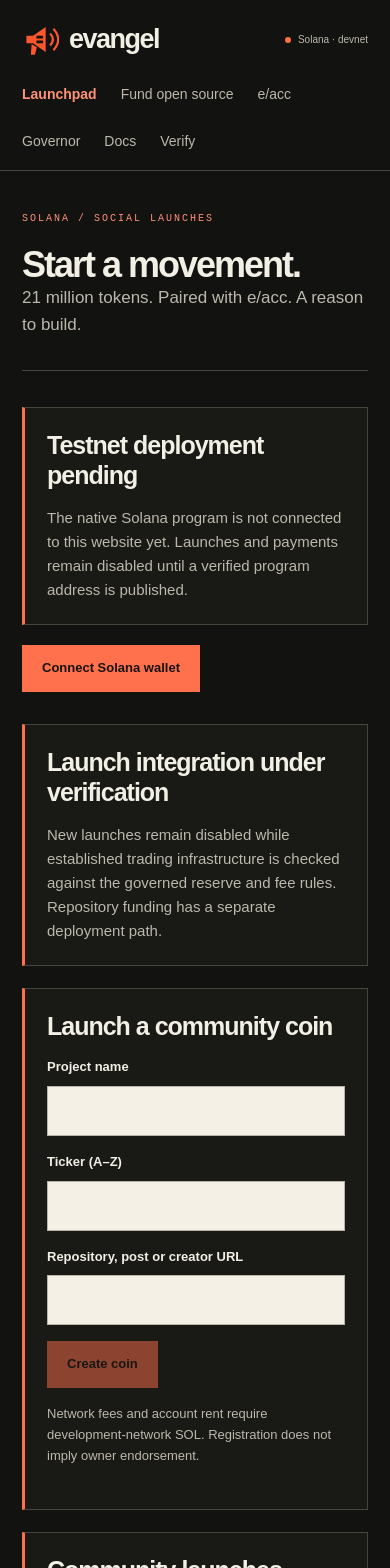
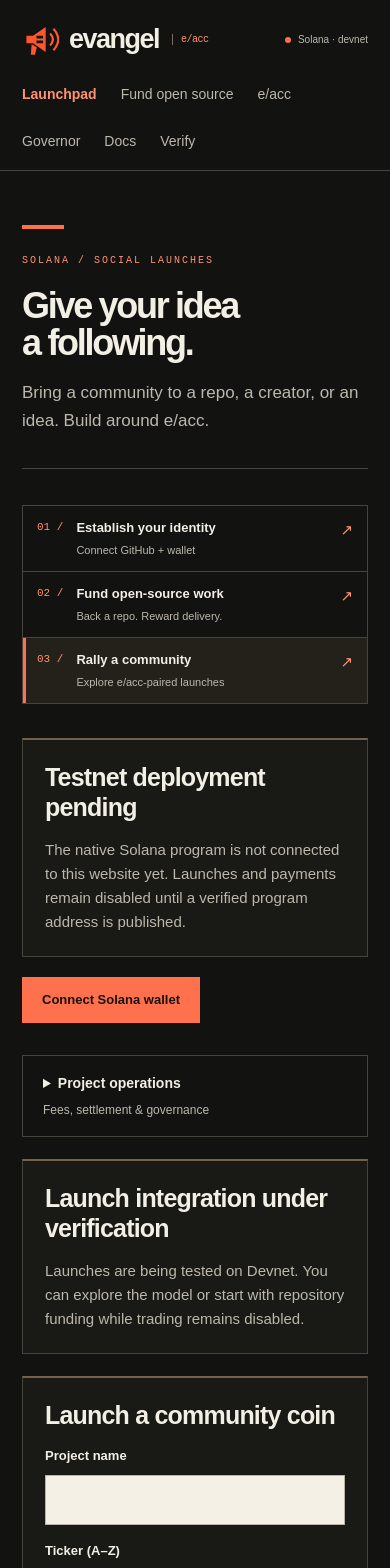
Before and after one commit to happycamper-stix/evangel-fund, a Next.js app: page /launch in a window 390 px wide. Shown: the top 1568 px of the page. Built offline with nearby package versions, Linux system fonts and the light colour scheme.

Commit message:
Publish e/acc design and builder journey refresh (55517ab)

```diff
--- a/app/evangel.css
+++ b/app/evangel.css
@@ -1380,8 +1380,239 @@
 }
 
 /* Repository verification adds a sixth navigation item. */
-.site-header .site-links { flex-wrap: wrap; }
-.identity-verification { min-width: 0; }
-.identity-verification input { display: block; width: 100%; max-width: 42rem; padding: 12px; margin: 8px 0 18px; color: inherit; background: transparent; border: 1px solid currentColor; border-radius: 6px; }
-.identity-verification pre { white-space: pre-wrap; overflow-wrap: anywhere; }
-.identity-verification .cl-rootBox, .identity-verification .cl-cardBox { max-width: 100%; }
+.site-header .site-links {
+  flex-wrap: wrap;
+}
+.identity-verification {
+  min-width: 0;
+}
+.identity-verification input {
+  display: block;
+  width: 100%;
+  max-width: 42rem;
+  padding: 12px;
+  margin: 8px 0 18px;
+  color: inherit;
+  background: transparent;
+  border: 1px solid currentColor;
+  border-radius: 6px;
+}
+.identity-verification pre {
+  white-space: pre-wrap;
+  overflow-wrap: anywhere;
+}
+.identity-verification .cl-rootBox,
+.identity-verification .cl-cardBox {
+  max-width: 100%;
+}
+
+/* Shared e/acc wayfinding and editorial hierarchy. */
+.site-acc-mark {
+  font: 11px monospace;
+  letter-spacing: -0.5px;
+  color: #ff9274;
+  border-left: 1px solid #746e60;
+  margin-left: 8px;
+  padding-left: 12px;
+}
+.ev-app .site-guide-intro {
+  position: relative;
+  padding-top: 14px;
+  max-width: 100%;
+}
+.ev-app .site-guide-intro:before {
+  content: "";
+  display: block;
+  width: 42px;
+  height: 4px;
+  background: #ff704c;
+  margin-bottom: 24px;
+}
+.ev-app .site-guide-intro h1 {
+  max-width: 880px;
+  font-size: clamp(36px, 5.5vw, 72px);
+  line-height: 1.02;
+  letter-spacing: -2.3px;
+  text-wrap: balance;
+}
+.ev-app .site-guide-intro > p:last-child {
+  max-width: 660px;
+  font-size: 17px;
+  line-height: 1.65;
+  margin-top: 18px;
+}
+.builder-path {
+  display: grid;
+  grid-template-columns: repeat(3, minmax(0, 1fr));
+  margin: 26px 0 34px;
+  border: 1px solid #45443d;
+}
+.builder-path a {
+  display: flex;
+  gap: 13px;
+  align-items: flex-start;
+  padding: 20px 17px;
+  min-width: 0;
+  color: #f2efe5;
+}
+.builder-path a + a {
+  border-left: 1px solid #45443d;
+}
+.builder-path a:hover,
+.builder-path a[aria-current] {
+  background: #24211b;
+  text-decoration: none;
+}
+.builder-path a[aria-current] {
+  box-shadow: inset 0 3px #ff704c;
+}
+.builder-step {
+  font: 11px monospace;
+  color: #ff9274;
+  padding-top: 3px;
+}
+.builder-path strong {
+  display: block;
+  font-size: 13px;
+  line-height: 1.5;
+}
+.builder-path small {
+  display: block;
+  color: #bcb8ac;
+  font-size: 12px;
+  margin-top: 5px;
+  line-height: 1.5;
+}
+.builder-path a > span:last-child {
+  margin-left: auto;
+  color: #ff9274;
+}
+.workspace-tools {
+  border: 1px solid #45443d;
+  padding: 16px 20px;
+}
+.workspace-tools > summary {
+  cursor: pointer;
+  font-size: 14px;
+  font-weight: 700;
+  color: #f2efe5;
+}
+.workspace-tools > summary span {
+  font-weight: 400;
+  color: #bcb8ac;
+  margin-left: 15px;
+  font-size: 12px;
+}
+.workspace-tools[open] > .ev-stack {
+  margin-top: 22px;
+}
+.acc-thesis {
+  display: grid;
+  grid-template-columns: 0.7fr 1fr;
+  align-items: center;
+  gap: 40px;
+  border: 1px solid #45443d;
+  padding: 40px;
+  background: repeating-linear-gradient(
+    0deg,
+    transparent,
+    transparent 39px,
+    #45443d18 40px
+  );
+}
+.acc-thesis-symbol {
+  font-size: clamp(70px, 10vw, 140px);
+  font-weight: 900;
+  letter-spacing: -9px;
+  color: #ff704c;
+  transform: rotate(-7deg);
+  text-align: center;
+}
+.ev-app .acc-thesis h2 {
+  font-size: clamp(30px, 4vw, 48px);
+  font-weight: 800;
+  line-height: 1.05;
+  letter-spacing: -1.8px;
+  margin: 14px 0 20px;
+}
+.acc-thesis .ev-button {
+  display: inline-flex;
+  margin-top: 24px;
+}
+.ev-app .site-guide .ev-card {
+  border-left: 1px solid #45443d;
+  border-top: 2px solid #74604b;
+}
+.ev-app .ev-card > h2 {
+  font-weight: 700;
+  letter-spacing: -0.8px;
+}
+.ev-app :is(input, textarea, select):focus-visible {
+  outline: 2px solid #ff9274;
+  outline-offset: 3px;
+}
+@media (max-width: 700px) {
+  .builder-path {
+    grid-template-columns: 1fr;
+  }
+  .builder-path a + a {
+    border-left: 0;
+    border-top: 1px solid #45443d;
+  }
+  .builder-path a {
+    padding: 15px;
+  }
+  .builder-path a[aria-current] {
+    box-shadow: inset 3px 0 #ff704c;
+  }
+  .acc-thesis {
+    grid-template-columns: 1fr;
+    gap: 24px;
+    padding: 25px;
+  }
+  .acc-thesis-symbol {
+    font-size: 94px;
+    text-align: left;
+    transform: none;
+  }
+  .workspace-tools > summary span {
+    display: block;
+    margin: 6px 0 0;
+  }
+  .site-acc-mark {
+    font-size: 10px;
+    margin-left: 3px;
+    padding-left: 8px;
+  }
+}
+@media (prefers-reduced-motion: reduce) {
+  .ev-app * {
+    scroll-behavior: auto !important;
+    animation: none !important;
+    transition: none !important;
+  }
+}
+.ev-app .site-brand > .site-acc-mark {
+  display: inline-block;
+  width: auto;
+  height: auto;
+  background: none;
+  border-radius: 0;
+  color: #ff9274;
+  font: 11px monospace;
+  letter-spacing: -0.5px;
+}
+.ev-app .builder-path a:not(.ev-button) {
+  text-decoration: none;
+}
+@media (max-width: 700px) {
+  .builder-path small {
+    font-size: 11px;
+  }
+  .builder-path a {
+    padding: 12px 14px;
+  }
+  .ev-app .site-brand > .site-acc-mark {
+    font-size: 10px;
+  }
+}
--- a/app/layout.js
+++ b/app/layout.js
@@ -3,7 +3,7 @@
 export const metadata = {
   metadataBase: new URL("https://evangel.fund"),
   robots: { index: false, follow: false },
-  title: "Evangel — Believe in something. Bring people with you.",
+  title: "Evangel — Build it. Back it. Spread it.",
   description:
     "Rally around e/acc and support open-source workers. Community launches, earned token exposure and transparent funding without an Evangel platform token.",
 };
--- /dev/null
+++ b/components/site/BuilderPath.js
@@ -0,0 +1,30 @@
+import Link from "next/link";
+export default function BuilderPath({ active }) {
+  return (
+    <nav className="builder-path" aria-label="Builder journey">
+      {[
+        ["/verify", "01", "Establish your identity", "Connect GitHub + wallet"],
+        [
+          "/fund",
+          "02",
+          "Fund open-source work",
+          "Back a repo. Reward delivery.",
+        ],
+        ["/launch", "03", "Rally a community", "Explore e/acc-paired launches"],
+      ].map(([href, n, title, detail]) => (
+        <Link
+          key={href}
+          href={href}
+          aria-current={active === href ? "step" : undefined}
+        >
+          <span className="builder-step">{n} /</span>
+          <span>
+            <strong>{title}</strong>
+            <small>{detail}</small>
+          </span>
+          <span aria-hidden="true">↗</span>
+        </Link>
+      ))}
+    </nav>
+  );
+}
--- a/components/site/SiteChrome.js
+++ b/components/site/SiteChrome.js
@@ -32,7 +32,7 @@
       <header className="site-header">
         <Link className="site-brand" href="/" aria-label="Evangel home">
           <img src="/evangel-mark.svg" alt="" width="37" height="39" />
-          evangel
+          evangel<span className="site-acc-mark">e/acc</span>
         </Link>
         <SiteLinks active={active} />
         <span className="site-network">
@@ -46,15 +46,15 @@
 export function SiteFooter() {
   return (
     <footer className="site-footer">
-      <span>evangel / ideas spread through people</span>
+      <span>evangel / build it. back it. spread it.</span>
       <nav aria-label="Resources">
         <Link href="/docs">Documentation</Link>
         <Link href="/setup">Funding guide</Link>
         <Link href="/governor">Governor status</Link>
       </nav>
       <small>
-        {solanaNetwork().cluster} · Token launches and funding require a
-        deployed Solana program.
+        {solanaNetwork().cluster} pilot · Test assets only · Public trading not
+        enabled.
       </small>
     </footer>
   );
--- a/components/solana/Platform.js
+++ b/components/solana/Platform.js
@@ -5,6 +5,7 @@
 import { getCreateAssociatedTokenIdempotentInstruction } from "@solana-program/token-2022";
 import { SiteHeader, SiteFooter } from "../site/SiteChrome";
 import Wallet, { useSolana } from "./Wallet";
+import BuilderPath from "@/components/site/BuilderPath";
 import FeePanel from "./FeePanel";
 import GovernancePanel from "./GovernancePanel";
 import { FOUNDATION } from "@/lib/solana/config.mjs";
@@ -88,15 +89,16 @@
           </p>
           <h1>
             {mode === "fund"
-              ? "Fund the people building."
-              : "Start a movement."}
+              ? "Back the people moving us forward."
+              : "Give your idea a following."}
           </h1>
           <p>
             {mode === "fund"
-              ? "Sponsor work. See the evidence. Reward delivery."
-              : "21 million tokens. Paired with e/acc. A reason to build."}
+              ? "Open-source progress starts with people. Help them keep building."
+              : "Bring a community to a repo, a creator, or an idea. Build around e/acc."}
           </p>
         </header>
+        <BuilderPath active={mode === "fund" ? "/fund" : "/launch"} />
         {!config.configured && (
           <section className="ev-card">
             <h2>Testnet deployment pending</h2>
@@ -142,15 +144,21 @@
   const p = data.projects.find((p) => p.address === selected);
   return (
     <div className="ev-stack">
-      <GovernancePanel data={data} />
-      <FeePanel data={data} call={call} enabled={enabled} ata={ata} />
+      <details className="workspace-tools">
+        <summary>
+          Project operations <span>Fees, settlement & governance</span>
+        </summary>
+        <div className="ev-stack">
+          <GovernancePanel data={data} />
+          <FeePanel data={data} call={call} enabled={enabled} ata={ata} />
+        </div>
+      </details>
       {mode === "launch" && !data.config.launchEnabled && (
         <section className="ev-card">
           <h2>Launch integration under verification</h2>
           <p>
-            New launches remain disabled while established trading
-            infrastructure is checked against the governed reserve and fee
-            rules. Repository funding has a separate deployment path.
+            Launches are being tested on Devnet. You can explore the model or
+            start with repository funding while trading remains disabled.
           </p>
         </section>
       )}
```
Also changed, not shown: app/eacc/page.js (+23 -2 lines), app/landing.css (+106 -0 lines), app/page.js (+63 -17 lines), 2 other files (tests, documents, lock files or other folders).
